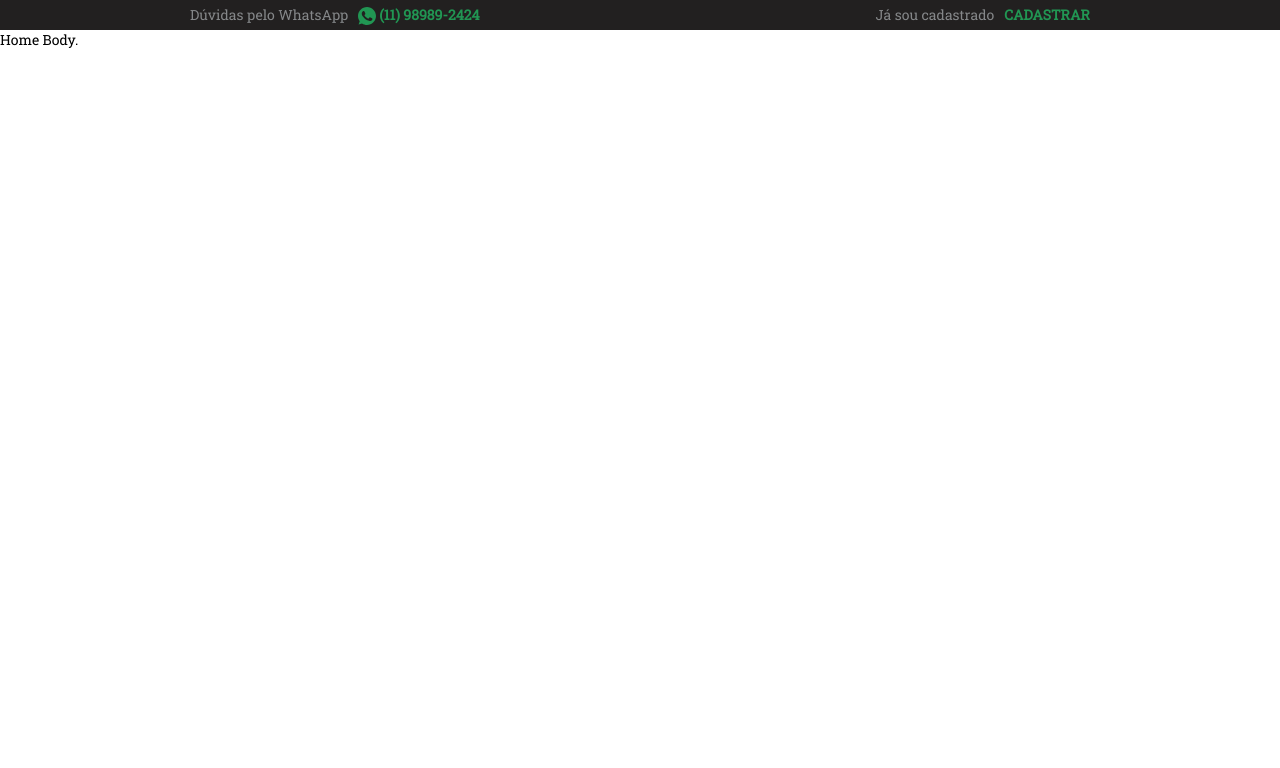
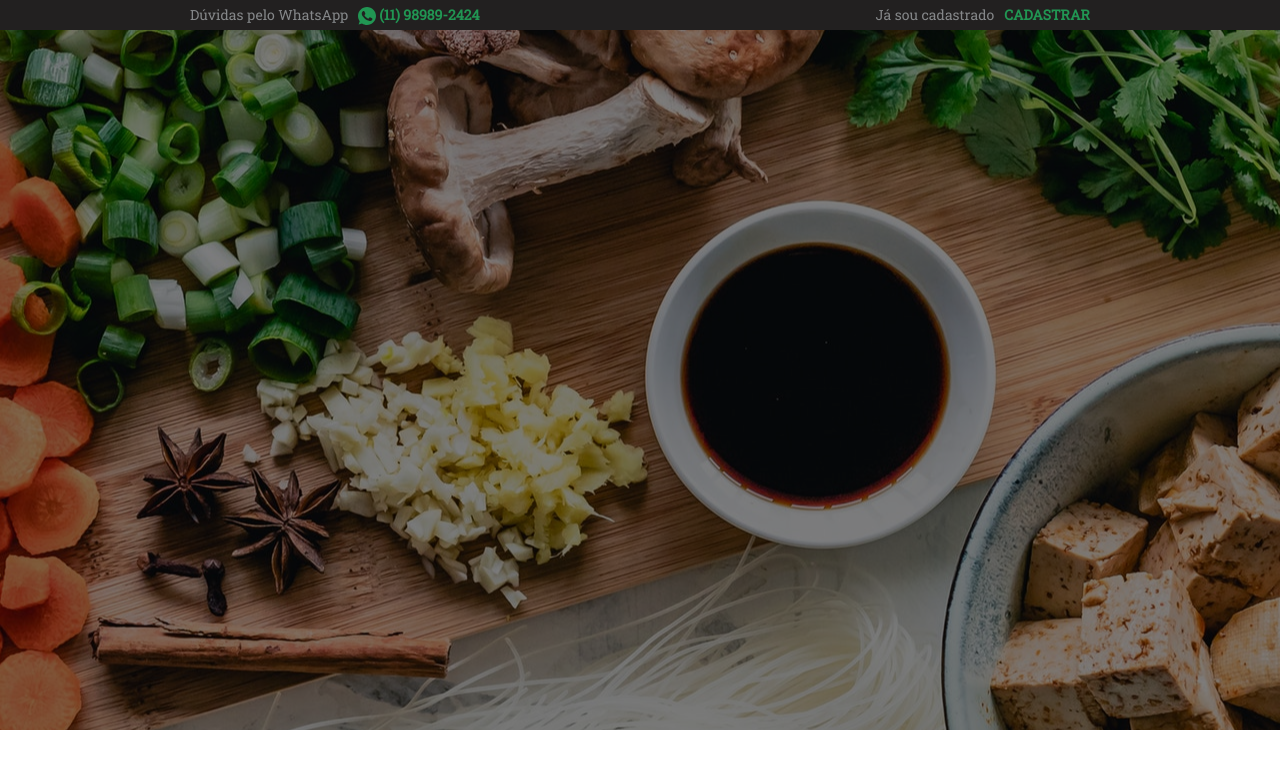
Before and after one commit to brunogirome/refugio-caseiro-frontend, a React (Create React App) app: page / in a window 1280 px wide. Shown: the top 768 px of the page. Built offline with nearby package versions, Linux system fonts and the light colour scheme.

Commit message:
Finalizaçao black nav

```diff
--- /dev/null
+++ b/src/Pages/Home/banner/index.js
@@ -0,0 +1,15 @@
+import React from 'react';
+
+import { Container, DarkGlass } from './styles';
+
+const banner = () => {
+    return (
+      <Container>
+        <DarkGlass>
+
+        </DarkGlass>
+      </Container>
+    );
+};
+
+export default banner;
--- /dev/null
+++ b/src/Pages/Home/banner/styles.js
@@ -0,0 +1,20 @@
+import styled from 'styled-components';
+import Background from '../../../Assets/bg-banner-1.jpg'
+
+export const Container = styled.div`
+    width: 100%;
+    height: 700px;
+    background-image: url(${Background});
+    background-color: var(--bg-black);
+
+    background-repeat: no-repeat;
+    background-attachment: fixed;
+    background-position: center center;
+
+`;
+
+export const DarkGlass = styled.div`
+    width: 100%;
+    height: 700px;
+    background-color: rgba(0,0,0, 0.5);
+`;
--- a/src/Pages/Home/index.js
+++ b/src/Pages/Home/index.js
@@ -1,11 +1,12 @@
 import React from 'react';
 import BlackNav from './blackNav/index';
+import Banner from './banner/index';
 
 const Home = () => {
   return (
     <div>
         <BlackNav />
-        Home Body.
+        <Banner />
     </div>
   );
 }
```
